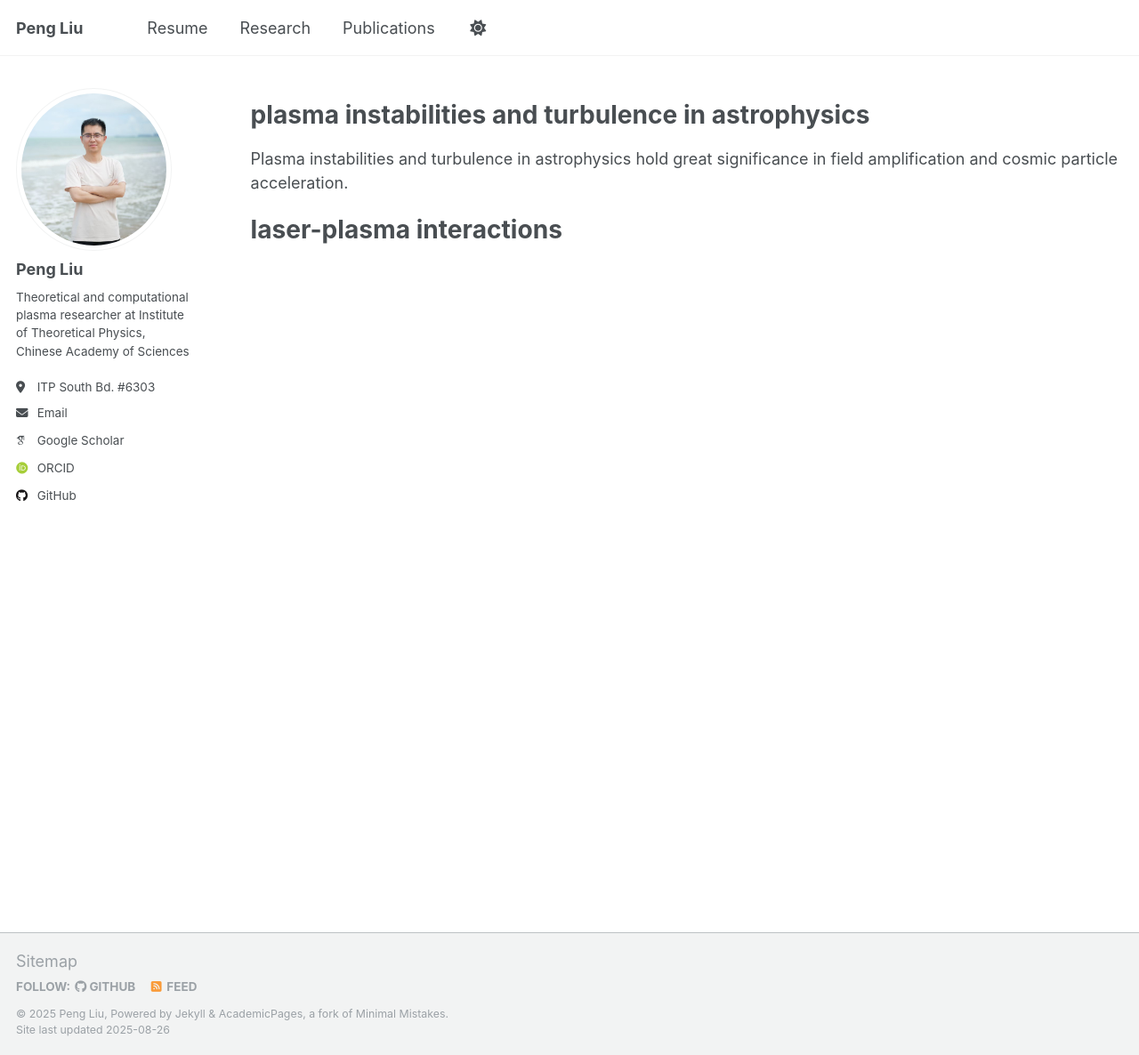
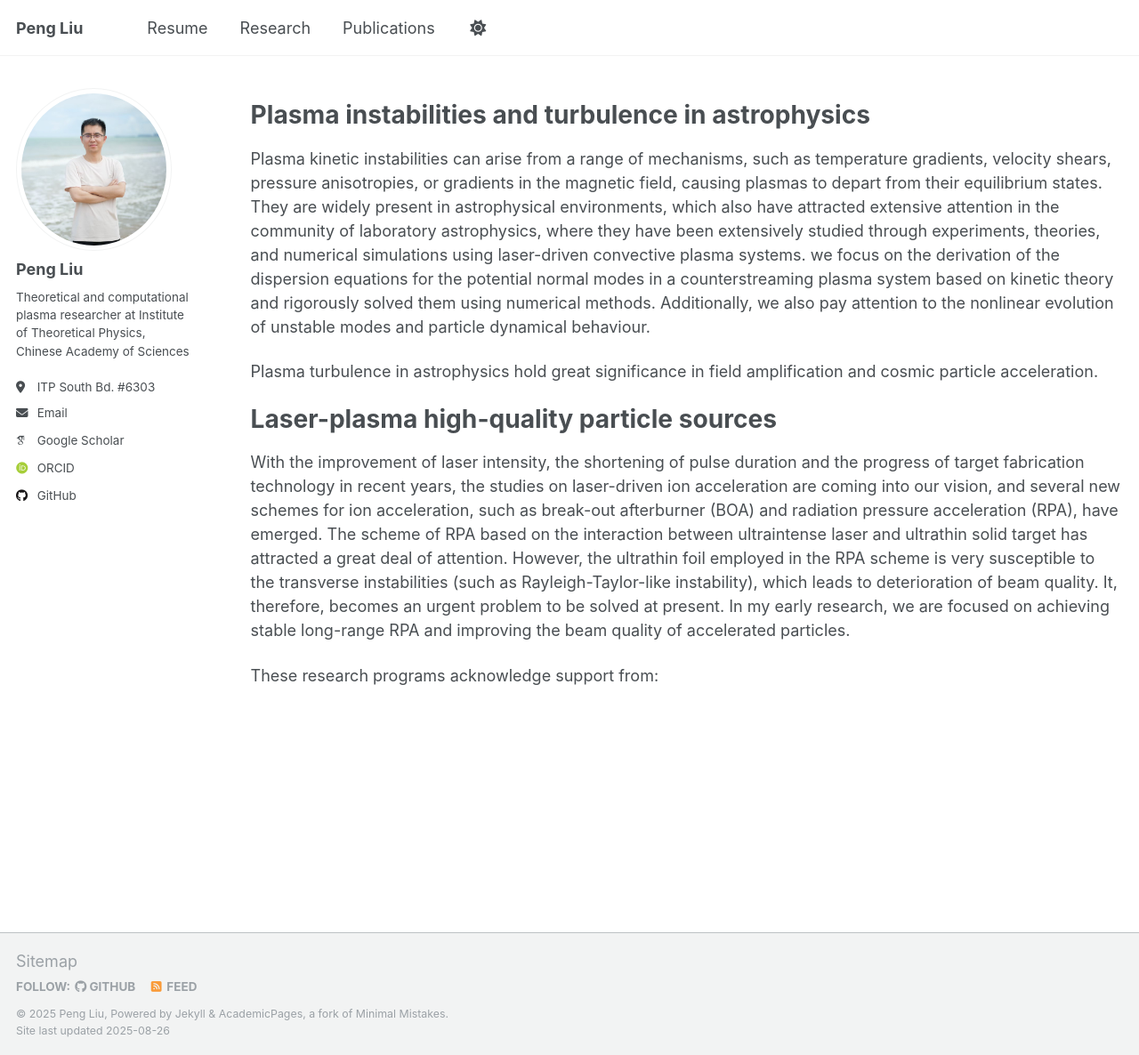
Before and after one commit to pliulfcuigithub/pliulfcuigithub.github.io, a Jekyll site: the page built from _pages/research.md, in a window 1280 px wide and 1186 px high. Shown: the whole window at 89% size. Built offline with Jekyll 4.4.1, drawn with Linux system fonts in a browser that asks for light colours; some web fonts are replaced.

Commit message:
Update research.md

```diff
--- a/_pages/research.md
+++ b/_pages/research.md
@@ -6,9 +6,15 @@ author_profile: true
 
 {% include base_path %}
 
-plasma instabilities and turbulence in astrophysics
+Plasma instabilities and turbulence in astrophysics
 ===========
-Plasma instabilities and turbulence in astrophysics hold great significance in field amplification and cosmic particle acceleration.
+Plasma kinetic instabilities can arise from a range of mechanisms, such as temperature gradients, velocity shears, pressure anisotropies, or gradients in the magnetic field, causing plasmas to depart from their equilibrium states. They are widely present in astrophysical environments, which also have attracted extensive attention in the community of labo­ratory astrophysics, where they have been extensively studied through experiments, theories, and numerical simulations using laser-­driven convective plasma systems. we focus on the derivation of the dispersion equations for the potential normal modes in a counter­streaming plasma system based on kinetic theory and rigorously solved them using numerical methods. Additionally, we also pay attention to the nonlinear evolution of unstable modes and particle dynamical behaviour.
 
-laser-plasma interactions
+Plasma turbulence in astrophysics hold great significance in field amplification and cosmic particle acceleration.
+
+Laser-plasma high-quality particle sources
 ==========
+With the improvement of laser intensity, the shortening of pulse duration and the progress of target fabrication technology in recent years, the studies on laser-driven ion acceleration are coming into our vision, and several new schemes for ion acceleration, such as break-out afterburner (BOA) and radiation pressure acceleration (RPA), have emerged. The scheme of RPA based on the interaction between ultraintense laser and ultrathin solid target has attracted a great deal of attention. However, the ultrathin foil employed in the RPA scheme is very susceptible to the transverse instabilities (such as Rayleigh-Taylor-like instability), which leads to deterioration of beam quality. It, therefore, becomes an urgent problem to be solved at present.
+In my early research, we are focused on achieving stable long-range RPA and improving the beam quality of accelerated particles.
+
+These research programs acknowledge support from:
```
